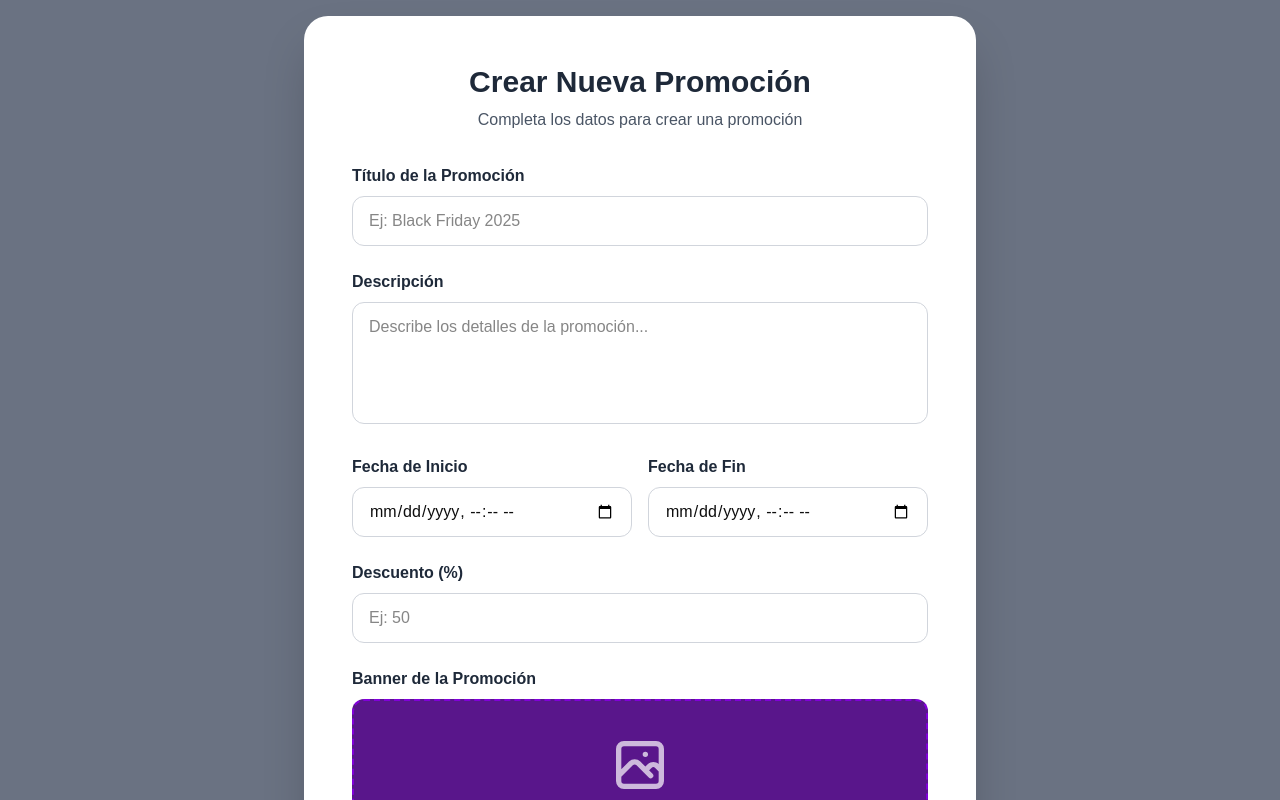
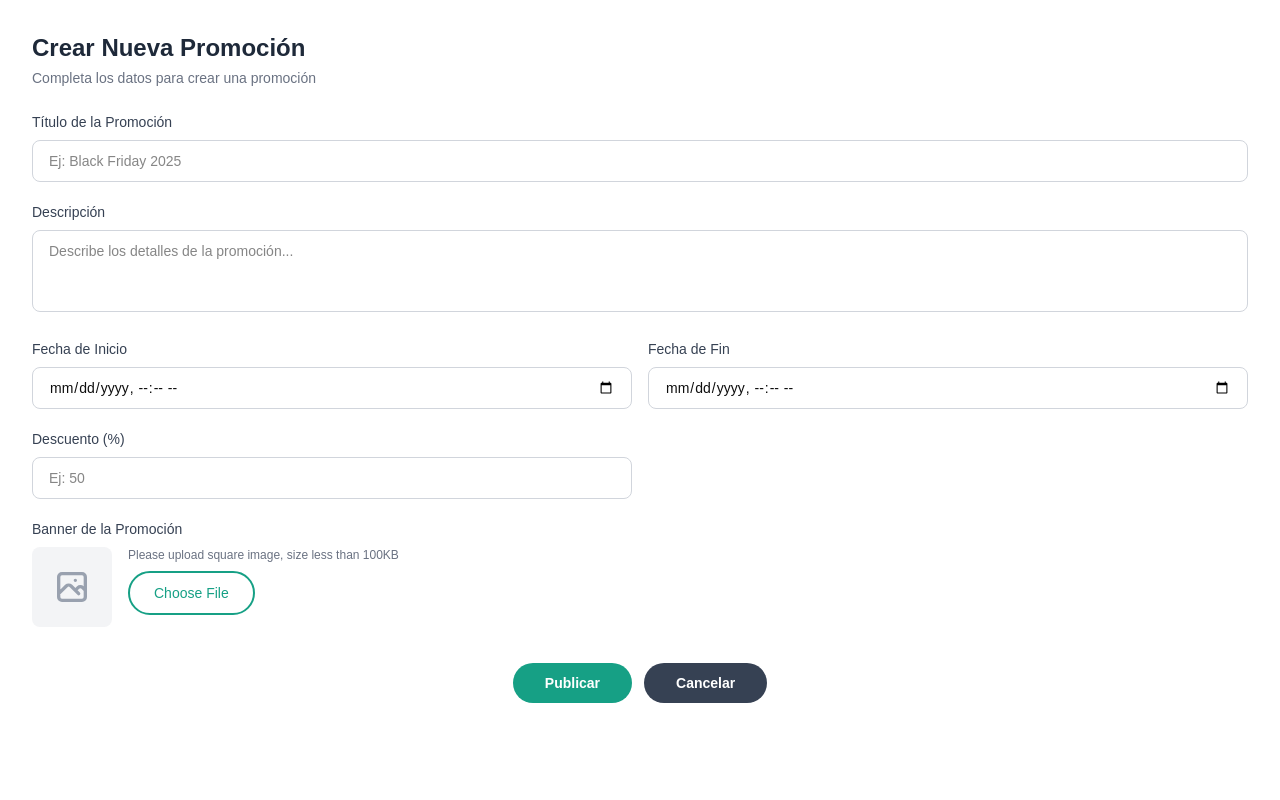
Before and after one commit to gg1700/Sistema_de_Trueques_y_Servicios_Digitales_Front, a Next.js app in the folder merrrcadito/: page /promociones/create in a window 1280 px wide. Shown: the top 800 px of the page. Built offline with nearby package versions, Linux system fonts and the light colour scheme.

Commit message:
feat: Add create promotion modal component, refactor promotion form styling, and enhance promotion card hover effects.

```diff
--- /dev/null
+++ b/merrrcadito/src/Components/Molecules/CreatePromotionModal/CreatePromotionModal.module.css
@@ -0,0 +1,96 @@
+.overlay {
+    position: fixed;
+    top: 0;
+    left: 0;
+    right: 0;
+    bottom: 0;
+    background: rgba(0, 0, 0, 0.6);
+    display: flex;
+    align-items: center;
+    justify-content: center;
+    z-index: 2000;
+    padding: 1rem;
+    animation: fadeIn 0.3s ease-out;
+}
+
+@keyframes fadeIn {
+    from {
+        opacity: 0;
+    }
+
+    to {
+        opacity: 1;
+    }
+}
+
+.modalContainer {
+    background: white;
+    border-radius: 1.5rem;
+    box-shadow: 0 20px 25px -5px rgba(0, 0, 0, 0.1), 0 10px 10px -5px rgba(0, 0, 0, 0.04);
+    width: 100%;
+    max-width: 56rem;
+    max-height: 90vh;
+    overflow-y: auto;
+    position: relative;
+    animation: slideIn 0.3s ease-out;
+}
+
+@keyframes slideIn {
+    from {
+        transform: translateY(-20px);
+        opacity: 0;
+    }
+
+    to {
+        transform: translateY(0);
+        opacity: 1;
+    }
+}
+
+.closeButton {
+    position: absolute;
+    top: 1rem;
+    right: 1rem;
+    width: 2.5rem;
+    height: 2.5rem;
+    border-radius: 50%;
+    border: none;
+    background: #f1f5f9;
+    color: #64748b;
+    font-size: 1.5rem;
+    cursor: pointer;
+    display: flex;
+    align-items: center;
+    justify-content: center;
+    transition: all 0.2s ease;
+    z-index: 10;
+}
+
+.closeButton:hover {
+    background: #e2e8f0;
+    color: #334155;
+    transform: rotate(90deg);
+}
+
+.closeButton:active {
+    transform: rotate(90deg) scale(0.9);
+}
+
+/* Estilos para el scrollbar del modal */
+.modalContainer::-webkit-scrollbar {
+    width: 8px;
+}
+
+.modalContainer::-webkit-scrollbar-track {
+    background: #f1f5f9;
+    border-radius: 1.5rem;
+}
+
+.modalContainer::-webkit-scrollbar-thumb {
+    background: #cbd5e1;
+    border-radius: 1.5rem;
+}
+
+.modalContainer::-webkit-scrollbar-thumb:hover {
+    background: #94a3b8;
+}
--- /dev/null
+++ b/merrrcadito/src/Components/Molecules/CreatePromotionModal/index.ts
@@ -0,0 +1 @@
+export { default } from './CreatePromotionModal'
--- a/merrrcadito/src/Components/Molecules/PromotionCard/PromotionCard.tsx
+++ b/merrrcadito/src/Components/Molecules/PromotionCard/PromotionCard.tsx
@@ -72,7 +72,7 @@ const PromotionCard: React.FC<Props> = ({ promocion }) => {
 
   return (
     <>
-      <div className="bg-white rounded-2xl shadow-lg hover:shadow-xl transition-shadow duration-300 overflow-hidden">
+      <div className="bg-white rounded-2xl shadow-lg overflow-hidden transition-all duration-200 hover:-translate-y-1 hover:shadow-2xl cursor-pointer">
         {/* Banner de la promoción */}
         <div className="relative h-48 w-full overflow-hidden bg-gray-200">
           <img
--- a/merrrcadito/src/Components/Organisms/Forms/CreatePromotionForm/CreatePromotionForm.tsx
+++ b/merrrcadito/src/Components/Organisms/Forms/CreatePromotionForm/CreatePromotionForm.tsx
@@ -171,18 +171,17 @@ export default function CreatePromotionForm({ onSuccess, onCancel }: CreatePromo
     }
 
     return (
-        <div className="min-h-screen bg-gray-500 flex items-center justify-center p-4">
-            <div className="bg-white rounded-3xl shadow-2xl p-8 md:p-12 w-full max-w-2xl">
+        <div className="p-6 md:p-8">
             {/* Header */}
-                <div className="text-center mb-8">
-                    <h1 className="text-3xl font-bold text-gray-800 mb-2">Crear Nueva Promoción</h1>
-                    <p className="text-gray-600">Completa los datos para crear una promoción</p>
+            <div className="mb-6">
+                <h2 className="text-2xl font-bold text-gray-800 mb-1">Crear Nueva Promoción</h2>
+                <p className="text-gray-500 text-sm">Completa los datos para crear una promoción</p>
             </div>
 
-                <form onSubmit={handleSubmit} className="space-y-6">
+            <form onSubmit={handleSubmit} className="space-y-5">
                 {/* Título */}
                 <div>
-                        <label className="block text-gray-800 font-bold mb-2">
+                    <label className="block text-gray-700 text-sm font-medium mb-2">
                         Título de la Promoción
                     </label>
                     <input
@@ -190,7 +189,7 @@ export default function CreatePromotionForm({ onSuccess, onCancel }: CreatePromo
                         name="titulo_prom"
                         value={form.titulo_prom}
                         onChange={handleChange}
-                            className={`w-full px-4 py-3 bg-white border ${errors.titulo_prom ? 'border-red-500' : 'border-gray-300'} rounded-xl focus:outline-none focus:ring-2 focus:ring-teal-500`}
+                        className={`w-full px-4 py-2.5 bg-white border ${errors.titulo_prom ? 'border-red-400' : 'border-gray-300'} rounded-lg focus:outline-none focus:border-[#16a085] text-sm`}
                         placeholder="Ej: Black Friday 2025"
                     />
                     {errors.titulo_prom && (
@@ -200,15 +199,15 @@ export default function CreatePromotionForm({ onSuccess, onCancel }: CreatePromo
 
                 {/* Descripción */}
                 <div>
-                        <label className="block text-gray-800 font-bold mb-2">
+                    <label className="block text-gray-700 text-sm font-medium mb-2">
                         Descripción
                     </label>
                     <textarea
                         name="descr_prom"
                         value={form.descr_prom}
                         onChange={handleChange}
-                            rows={4}
-                            className={`w-full px-4 py-3 bg-white border ${errors.descr_prom ? 'border-red-500' : 'border-gray-300'} rounded-xl focus:outline-none focus:ring-2 focus:ring-teal-500 resize-none`}
+                        rows={3}
+                        className={`w-full px-4 py-2.5 bg-white border ${errors.descr_prom ? 'border-red-400' : 'border-gray-300'} rounded-lg focus:outline-none focus:border-[#16a085] resize-none text-sm`}
                         placeholder="Describe los detalles de la promoción..."
                     />
                     {errors.descr_prom && (
@@ -219,7 +218,7 @@ export default function CreatePromotionForm({ onSuccess, onCancel }: CreatePromo
                 {/* Fechas */}
                 <div className="grid grid-cols-1 md:grid-cols-2 gap-4">
                     <div>
-                            <label className="block text-gray-800 font-bold mb-2">
+                        <label className="block text-gray-700 text-sm font-medium mb-2">
                             Fecha de Inicio
                         </label>
                         <input
@@ -227,7 +226,7 @@ export default function CreatePromotionForm({ onSuccess, onCancel }: CreatePromo
                             name="fecha_ini_prom"
                             value={form.fecha_ini_prom}
                             onChange={handleChange}
-                                className={`w-full px-4 py-3 bg-white border ${errors.fecha_ini_prom ? 'border-red-500' : 'border-gray-300'} rounded-xl focus:outline-none focus:ring-2 focus:ring-teal-500`}
+                            className={`w-full px-4 py-2.5 bg-white border ${errors.fecha_ini_prom ? 'border-red-400' : 'border-gray-300'} rounded-lg focus:outline-none focus:border-[#16a085] text-sm`}
                         />
                         {errors.fecha_ini_prom && (
                             <p className="text-red-500 text-sm mt-1">{errors.fecha_ini_prom}</p>
@@ -235,7 +234,7 @@ export default function CreatePromotionForm({ onSuccess, onCancel }: CreatePromo
                     </div>
 
                     <div>
-                            <label className="block text-gray-800 font-bold mb-2">
+                        <label className="block text-gray-700 text-sm font-medium mb-2">
                             Fecha de Fin
                         </label>
                         <input
@@ -243,7 +242,7 @@ export default function CreatePromotionForm({ onSuccess, onCancel }: CreatePromo
                             name="fecha_fin_prom"
                             value={form.fecha_fin_prom}
                             onChange={handleChange}
-                                className={`w-full px-4 py-3 bg-white border ${errors.fecha_fin_prom ? 'border-red-500' : 'border-gray-300'} rounded-xl focus:outline-none focus:ring-2 focus:ring-teal-500`}
+                            className={`w-full px-4 py-2.5 bg-white border ${errors.fecha_fin_prom ? 'border-red-400' : 'border-gray-300'} rounded-lg focus:outline-none focus:border-[#16a085] text-sm`}
                         />
                         {errors.fecha_fin_prom && (
                             <p className="text-red-500 text-sm mt-1">{errors.fecha_fin_prom}</p>
@@ -252,8 +251,9 @@ export default function CreatePromotionForm({ onSuccess, onCancel }: CreatePromo
                 </div>
 
                 {/* Descuento */}
+                <div className="grid grid-cols-1 md:grid-cols-2 gap-4">
                     <div>
-                        <label className="block text-gray-800 font-bold mb-2">
+                        <label className="block text-gray-700 text-sm font-medium mb-2">
                             Descuento (%)
                         </label>
                         <input
@@ -263,23 +263,38 @@ export default function CreatePromotionForm({ onSuccess, onCancel }: CreatePromo
                             onChange={handleChange}
                             min="1"
                             max="100"
-                            className={`w-full px-4 py-3 bg-white border ${errors.descuento_prom ? 'border-red-500' : 'border-gray-300'} rounded-xl focus:outline-none focus:ring-2 focus:ring-teal-500`}
+                            className={`w-full px-4 py-2.5 bg-white border ${errors.descuento_prom ? 'border-red-400' : 'border-gray-300'} rounded-lg focus:outline-none focus:border-[#16a085] text-sm`}
                             placeholder="Ej: 50"
                         />
                         {errors.descuento_prom && (
                             <p className="text-red-500 text-sm mt-1">{errors.descuento_prom}</p>
                         )}
                     </div>
+                    <div></div>
+                </div>
 
-                    {/* Banner (Custom File Input) */}
+                {/* Banner (Simple File Input) */}
                 <div>
-                        <label className="block text-gray-800 font-bold mb-2">
+                    <label className="block text-gray-700 text-sm font-medium mb-2">
                         Banner de la Promoción
                     </label>
-                        <div
-                            className={`relative bg-purple-900 rounded-xl p-8 border-2 border-dashed ${errors.banner_prom ? 'border-red-500' : 'border-purple-700'} cursor-pointer hover:bg-purple-800 transition-colors`}
-                            onClick={() => document.getElementById('banner-input')?.click()}
-                        >
+                    <div className="flex items-start gap-4">
+                        {/* Placeholder de imagen */}
+                        <div className="w-20 h-20 bg-gray-100 rounded-lg flex items-center justify-center flex-shrink-0">
+                            {previewUrl ? (
+                                <img
+                                    src={previewUrl}
+                                    alt="Preview"
+                                    className="w-full h-full object-cover rounded-lg"
+                                />
+                            ) : (
+                                <svg className="w-10 h-10 text-gray-400" fill="none" stroke="currentColor" viewBox="0 0 24 24">
+                                    <path strokeLinecap="round" strokeLinejoin="round" strokeWidth={2} d="M4 16l4.586-4.586a2 2 0 012.828 0L16 16m-2-2l1.586-1.586a2 2 0 012.828 0L20 14m-6-6h.01M6 20h12a2 2 0 002-2V6a2 2 0 00-2-2H6a2 2 0 00-2 2v12a2 2 0 002 2z" />
+                                </svg>
+                            )}
+                        </div>
+                        <div className="flex-1">
+                            <p className="text-gray-500 text-xs mb-2">Please upload square image, size less than 100KB</p>
                             <input
                                 id="banner-input"
                                 type="file"
@@ -287,28 +302,23 @@ export default function CreatePromotionForm({ onSuccess, onCancel }: CreatePromo
                                 onChange={handleFileChange}
                                 className="hidden"
                             />
-
-                            {previewUrl ? (
-                                <div className="text-center">
-                                    <img
-                                        src={previewUrl}
-                                        alt="Preview"
-                                        className="max-h-48 mx-auto rounded-lg mb-2"
-                                    />
-                                    <p className="text-white text-sm">Click para cambiar imagen</p>
-                                </div>
-                            ) : (
-                                <div className="text-center text-white">
-                                    <svg className="w-16 h-16 mx-auto mb-4 opacity-70" fill="none" stroke="currentColor" viewBox="0 0 24 24">
-                                        <path strokeLinecap="round" strokeLinejoin="round" strokeWidth={2} d="M4 16l4.586-4.586a2 2 0 012.828 0L16 16m-2-2l1.586-1.586a2 2 0 012.828 0L20 14m-6-6h.01M6 20h12a2 2 0 002-2V6a2 2 0 00-2-2H6a2 2 0 00-2 2v12a2 2 0 002 2z" />
-                                    </svg>
-                                    <p className="text-lg font-semibold mb-1">Click para subir imagen</p>
-                                    <p className="text-sm opacity-70">PNG, JPG, GIF hasta 5MB</p>
-                                </div>
+                            <button
+                                type="button"
+                                onClick={() => document.getElementById('banner-input')?.click()}
+                                className={`px-6 py-2.5 border-2 rounded-full font-medium text-sm transition-colors ${errors.banner_prom
+                                    ? 'border-red-400 text-red-600 hover:bg-red-50'
+                                    : 'border-[#16a085] text-[#16a085] hover:bg-teal-50'
+                                    }`}
+                            >
+                                Choose File
+                            </button>
+                            {form.banner_prom && (
+                                <p className="text-gray-600 text-xs mt-2">{form.banner_prom.name}</p>
                             )}
                         </div>
+                    </div>
                     {errors.banner_prom && (
-                            <p className="text-red-500 text-sm mt-1">{errors.banner_prom}</p>
+                        <p className="text-red-500 text-xs mt-1">{errors.banner_prom}</p>
                     )}
                 </div>
 
@@ -323,13 +333,17 @@ export default function CreatePromotionForm({ onSuccess, onCancel }: CreatePromo
                 )}
 
                 {/* Botones */}
-                    <div className="space-y-3 pt-4">
+                <div className="flex justify-center gap-3 pt-4">
                     <button
                         type="submit"
                         disabled={isSubmitting}
-                            className="w-full bg-teal-500 hover:bg-teal-600 disabled:bg-teal-300 text-white font-bold py-3 rounded-xl transition-colors"
+                        className="px-8 py-2.5 text-white font-semibold rounded-full transition-all text-sm"
+                        style={{
+                            background: isSubmitting ? '#94a3b8' : '#16a085',
+                            cursor: isSubmitting ? 'not-allowed' : 'pointer'
+                        }}
                     >
-                            {isSubmitting ? 'Creando...' : 'Crear Promoción'}
+                        {isSubmitting ? 'Creando...' : 'Publicar'}
                     </button>
 
                     {onCancel && (
@@ -337,7 +351,7 @@ export default function CreatePromotionForm({ onSuccess, onCancel }: CreatePromo
                             type="button"
                             onClick={onCancel}
                             disabled={isSubmitting}
-                                className="w-full bg-white border-2 border-red-500 text-red-500 hover:bg-red-50 disabled:opacity-50 font-bold py-3 rounded-xl transition-colors"
+                            className="px-8 py-2.5 bg-gray-700 hover:bg-gray-800 disabled:opacity-50 text-white font-semibold rounded-full transition-colors text-sm"
                         >
                             Cancelar
                         </button>
@@ -345,6 +359,5 @@ export default function CreatePromotionForm({ onSuccess, onCancel }: CreatePromo
                 </div>
             </form>
         </div>
-        </div>
     )
 }
--- a/merrrcadito/src/app/eventos/page.module.css
+++ b/merrrcadito/src/app/eventos/page.module.css
@@ -1,6 +1,6 @@
 .container {
-    padding: 2rem;
-    max-width: 1400px;
+    padding: 1.5rem;
+    width: 100%;
     margin: 0 auto;
 }
 
@@ -55,8 +55,14 @@
 
 .grid {
     display: grid;
-    grid-template-columns: repeat(3, 1fr);
-    gap: 2rem;
+    grid-template-columns: repeat(auto-fill, minmax(320px, 1fr));
+    gap: 1.5rem;
+}
+
+@media (min-width: 1400px) {
+    .grid {
+        grid-template-columns: repeat(3, 1fr);
+    }
 }
 
 @media (max-width: 1024px) {
@@ -157,7 +163,7 @@
 
 .badges {
     display: flex;
-    justify-content: space-between;
+    justify-content: flex-start;
     align-items: center;
     padding: 1rem 0;
     border-top: 1px solid #e2e8f0;
--- a/merrrcadito/src/app/intercambios/page.module.css
+++ b/merrrcadito/src/app/intercambios/page.module.css
@@ -1,6 +1,6 @@
 .container {
-    padding: 2rem;
-    max-width: 1400px;
+    padding: 1.5rem;
+    width: 100%;
     margin: 0 auto;
 }
 
@@ -55,8 +55,14 @@
 
 .grid {
     display: grid;
-    grid-template-columns: repeat(3, 1fr);
-    gap: 2rem;
+    grid-template-columns: repeat(auto-fill, minmax(320px, 1fr));
+    gap: 1.5rem;
+}
+
+@media (min-width: 1400px) {
+    .grid {
+        grid-template-columns: repeat(3, 1fr);
+    }
 }
 
 @media (max-width: 1024px) {
```
Also changed, not shown: merrrcadito/src/Components/Molecules/CreatePromotionModal/CreatePromotionModal.tsx (added, +65 -0 lines), merrrcadito/src/app/eventos/page.tsx (+11 -1 lines), merrrcadito/src/app/promociones/page.tsx (+43 -11 lines). Lines whose indentation alone changed are shown as unchanged.
